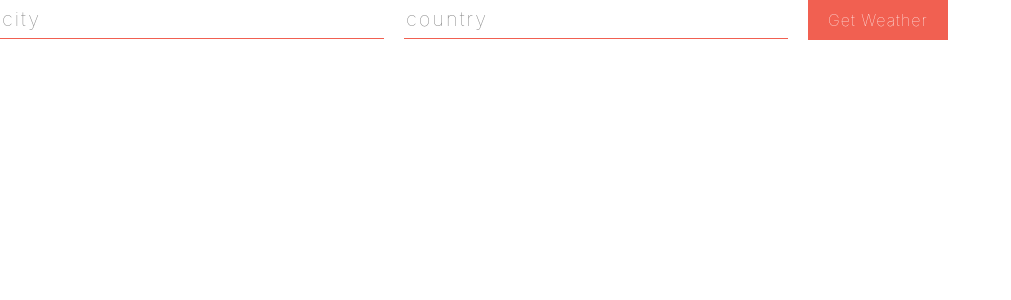
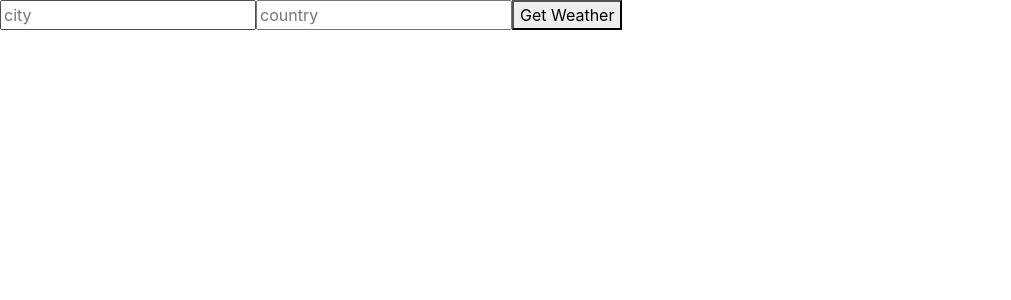
Before and after one commit to ali1129js/WeatherReact, a React (Create React App) app: page / in a window 1280 px wide. Shown: the top 300 px of the page, without its empty margins (0-1011 px from the left). Built offline with nearby package versions, Linux system fonts and the light colour scheme.

Commit message:
removed all css

```diff
--- a/src/App.css
+++ /dev/null
@@ -1,47 +0,0 @@
-/**
- * @Author: Ali
- * @Date:   2018-05-09T15:59:56+02:00
- * @Last modified by:   Ali
- * @Last modified time: 2018-05-09T15:59:56+02:00
- */
-
-input[type="text"] {
-  background-color: transparent;
-  border: 0;
-  border-bottom: solid 1px #f16051;
-  width: 30%;
-  padding-bottom: 4px;
-  color: #fff !important;
-  font-weight: lighter;
-  letter-spacing: 2px;
-  margin-bottom: 30px;
-  margin-right: 20px;
-  font-size: 20px;
-}
-
-input[type="text"] {
-    outline: none;
-}
-
-input:-webkit-autofill {
-    -webkit-box-shadow: 0 0 0 30px #2c3e50 inset;
-    -webkit-text-fill-color: #fff !important;
-}
-
-button {
-  border: 0;
-  padding: 8px 20px;
-  margin: 0 2px;
-  border-radius: 2px;
-  font-weight: lighter;
-  letter-spacing: 1px;
-  font-size: 15px;
-  cursor: pointer;
-  background-color: #f16051;
-  color: #fff;
-  font-weight: 100;
-}
-
-button:active {
-  outline: none;
-}
--- a/src/index.js
+++ b/src/index.js
@@ -2,12 +2,11 @@
  * @Author: Ali
  * @Date:   2018-05-05T17:04:27+02:00
  * @Last modified by:   Ali
- * @Last modified time: 2018-05-09T15:39:09+02:00
+ * @Last modified time: 2018-05-10T16:53:35+02:00
  */
 import React from 'react'
 import ReactDOM from 'react-dom'
 import App from './App'
-import './App.css'
 import 'bootstrap/dist/css/bootstrap.min.css'
 import registerServiceWorker from './registerServiceWorker'
 
```
